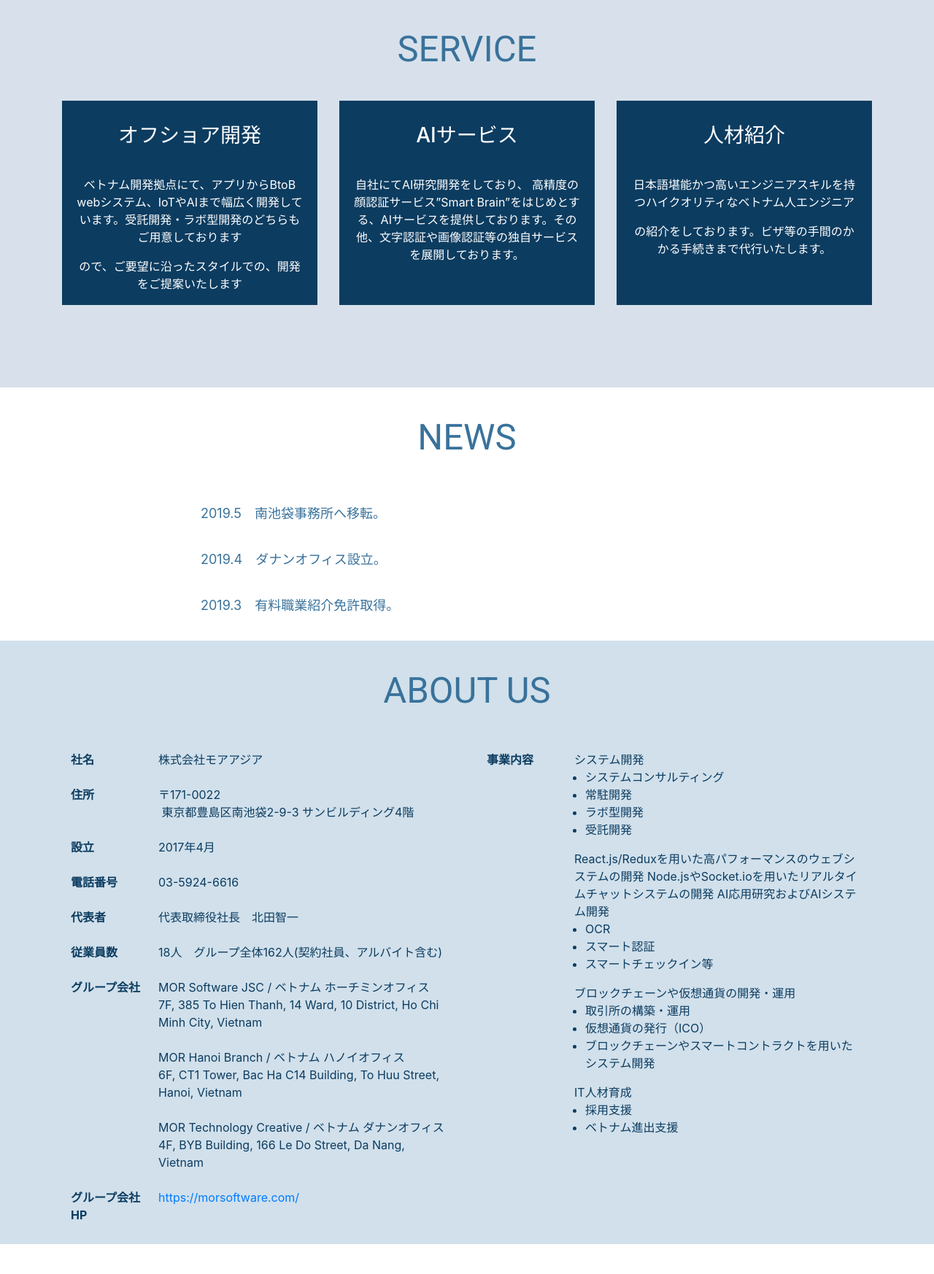
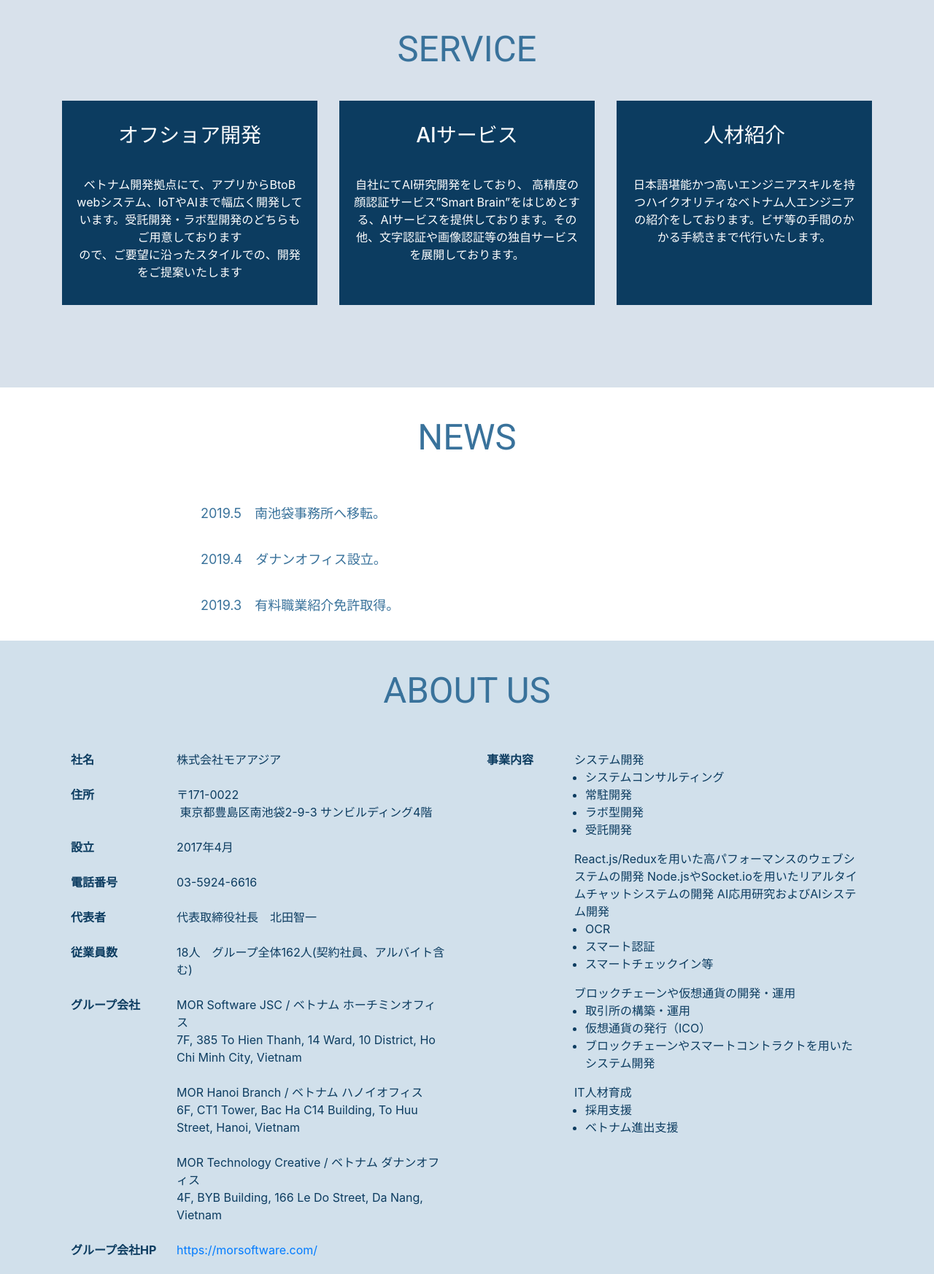
Before and after one commit to hothson/mor, a PHP site: page / in a window 1280 px wide. Shown: the part 660-2406 px from the top of the page at 73% size. Run offline with PHP 8.4, Linux system fonts and the light colour scheme; some libraries are stand-ins or nearby versions.

Commit message:
fix th custom 2

```diff
--- a/css/style.css
+++ b/css/style.css
@@ -253,6 +253,10 @@ html, body {
     text-align: center;
 }
 
+.service-col .first{
+    display: block;
+}
+
 @media (max-width: 575.98px) {
     .service-area .service-col {
         height: 291px;
@@ -304,11 +308,6 @@ html, body {
     background-color: #D8E1EB;
 }
 
-
-@media (min-width: 576px) {
-
-}
-
 .news-area {
     background-color: #FFFFFF;
 }
@@ -341,6 +340,12 @@ html, body {
 
 .about-col .ul-custom {
     padding-left: 15px;
+}
+
+@media (min-width: 576px) {
+    .about-col .th-custom2 {
+        min-width: 145px;
+    }
 }
 
 .access-area {
--- a/index.php
+++ b/index.php
@@ -92,10 +92,8 @@
                     <div class="service-col">
                         <h1>オフショア開発</h1>
                         <p>
-                            ベトナム開発拠点にて、アプリからBtoB webシステム、IoTやAIまで幅広く開発しています。受託開発・ラボ型開発のどちらも ご用意しております
-                        </p>
-                        <p>
-                            ので、ご要望に沿ったスタイルでの、開発をご提案いたします
+                            <span class="first">ベトナム開発拠点にて、アプリからBtoB webシステム、IoTやAIまで幅広く開発しています。受託開発・ラボ型開発のどちらも ご用意しております</span>
+                            <span>ので、ご要望に沿ったスタイルでの、開発をご提案いたします</span>
                         </p>
                     </div>
                 </div>
@@ -111,10 +109,8 @@
                     <div class="service-col">
                         <h1>人材紹介</h1>
                         <p>
-                            日本語堪能かつ高いエンジニアスキルを持つハイクオリティなベトナム人エンジニア
-                        </p>
-                        <p>
-                            の紹介をしております。ビザ等の手間のかかる手続きまで代行いたします。
+                            <span class="first">日本語堪能かつ高いエンジニアスキルを持つハイクオリティなベトナム人エンジニア</span>
+                            <span>の紹介をしております。ビザ等の手間のかかる手続きまで代行いたします。</span>
                         </p>
                     </div>
                 </div>
@@ -205,7 +201,7 @@
                                     </td>
                                 </tr>
                                 <tr>
-                                    <th scope="row">グループ会社HP</th>
+                                    <th scope="row" class="th-custom2">グループ会社HP</th>
                                     <td colspan="2"><a href="https://morsoftware.com/">https://morsoftware.com/</a></td>
                                 </tr>
                             </tbody>
```
